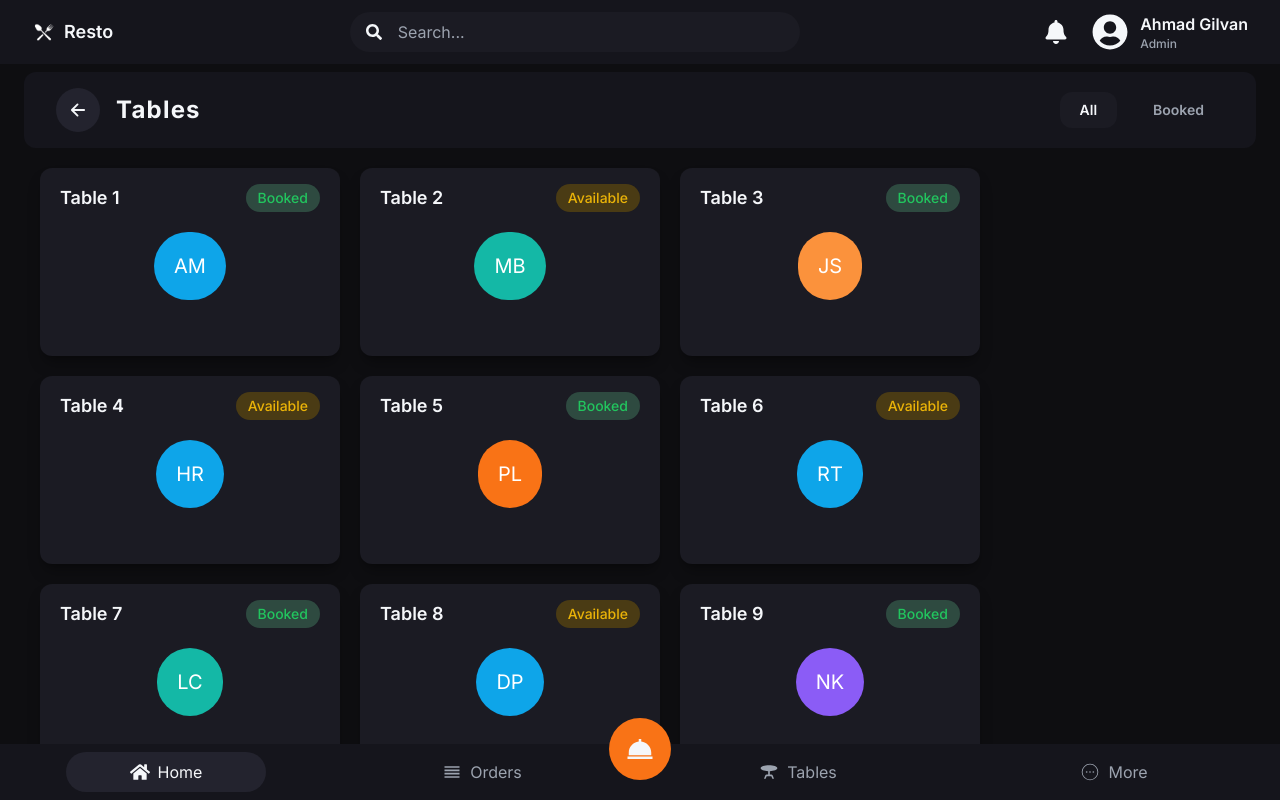
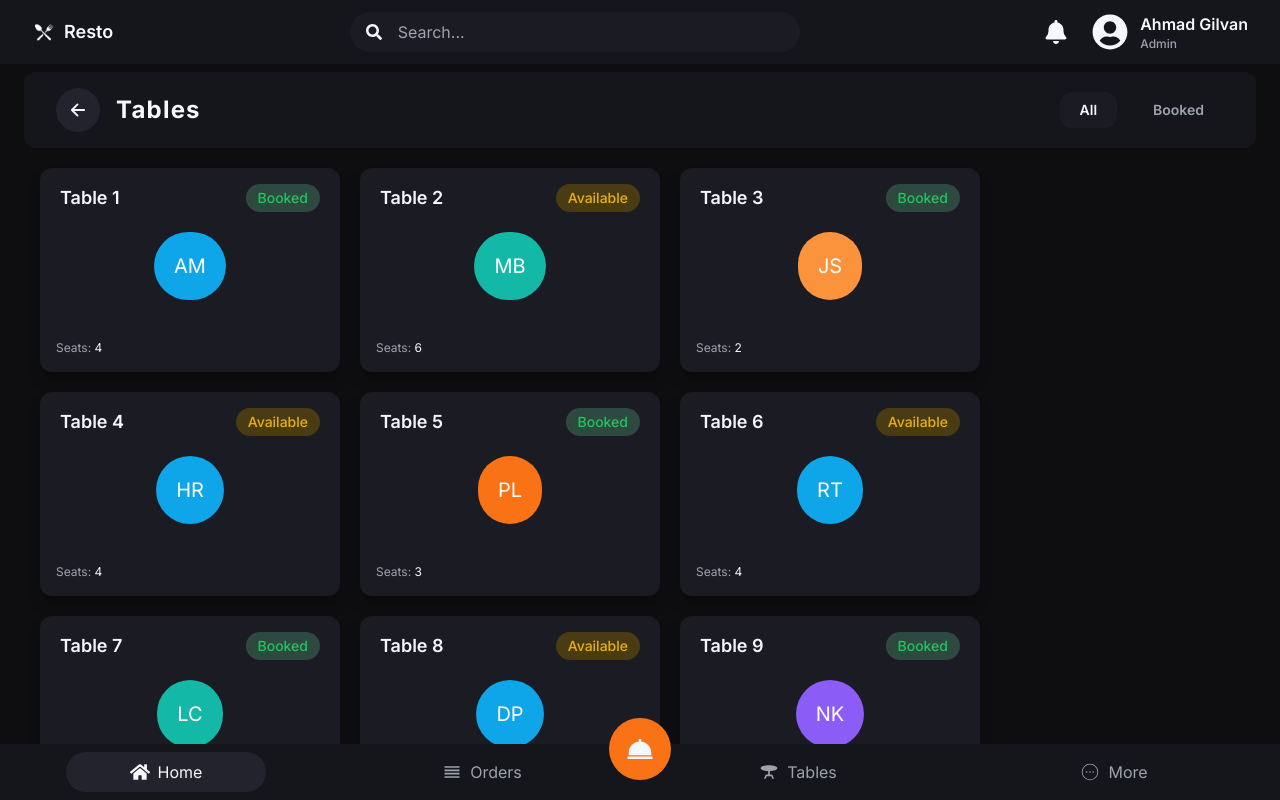
Before and after one commit to gillpann/pos-restaurant-frontend, a React (Vite) app: page /tables in a window 1280 px wide. Built offline with nearby package versions, Linux system fonts and the light colour scheme.

Commit message:
refactor(table): improve table

```diff
--- a/src/components/tables/TableCard.jsx
+++ b/src/components/tables/TableCard.jsx
@@ -1,9 +1,16 @@
-import React from 'react'
+import { useNavigate } from 'react-router-dom';
 import { getAvatarBG } from './../../utils/index';
 
-const TableCard = ({key, name, status, initials }) => {
+const TableCard = ({key, name, status, initials, seats }) => {
+
+    const navigate = useNavigate();
+    const handleClick = () => {
+        if(status === "Booked") return;
+        navigate(`/menu`)
+    }
+
   return (
-    <div key={key} className='w-[300px] bg-bg-card p-4 rounded-xl shadow-lg shadow-black/30 hover:shadow-2xl hover:-translate-y-1 transition-all duration-300 cursor-pointer'>
+    <div onClick={handleClick} key={key} className='w-[300px] bg-bg-card p-4 rounded-xl shadow-lg shadow-black/30 hover:shadow-2xl hover:-translate-y-1 transition-all duration-300 cursor-pointer'>
         <div className='flex items-center justify-between px-1'>
             <h1 className='text-text-main text-lg font-semibold'>{name}</h1>
             <p className={`${status === "Booked" ? "text-success bg-[#2e4a40]" : "text-warning  bg-[#4A3B14]"} backdrop-blur-sm px-3 py-1 rounded-full text-sm font-medium`}>
@@ -17,8 +24,8 @@ const TableCard = ({key, name, status, initials }) => {
                 >
             {initials}
             </h1>
-
         </div>
+        <p className='text-text-muted text-xs'>Seats: <span className='text-text-main'>{seats}</span></p>
     </div>
   )
 }
--- a/src/pages/Tables.jsx
+++ b/src/pages/Tables.jsx
@@ -42,7 +42,7 @@ const Tables = () => {
             {
                 tables.map((table) => {
                     return (
-                        <TableCard key={table.id} name={table.name} status={table.status} initials={table.initial} />
+                        <TableCard key={table.id} id={table.id} name={table.name} status={table.status} initials={table.initial} seats={table.seats} />
                     )
                 })
             }
```
